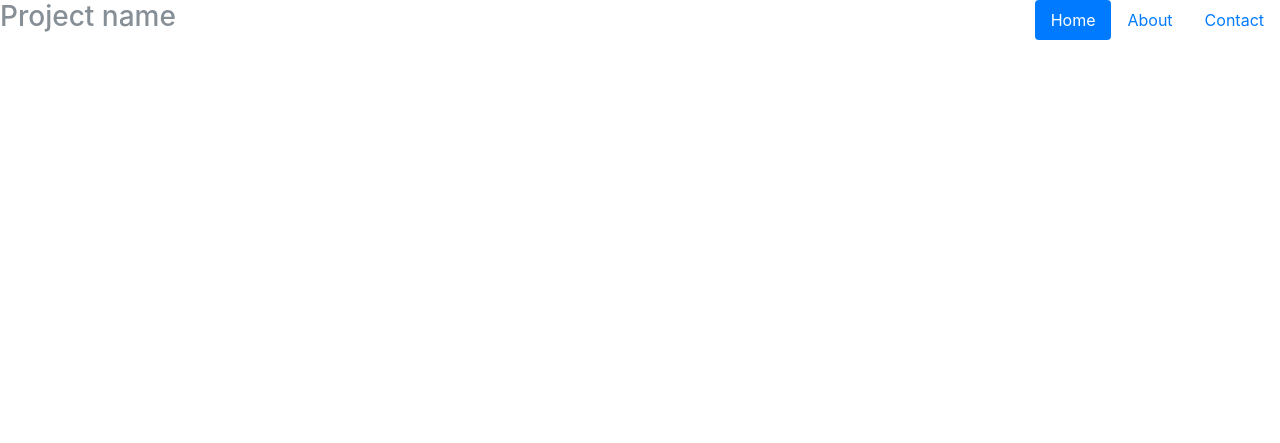
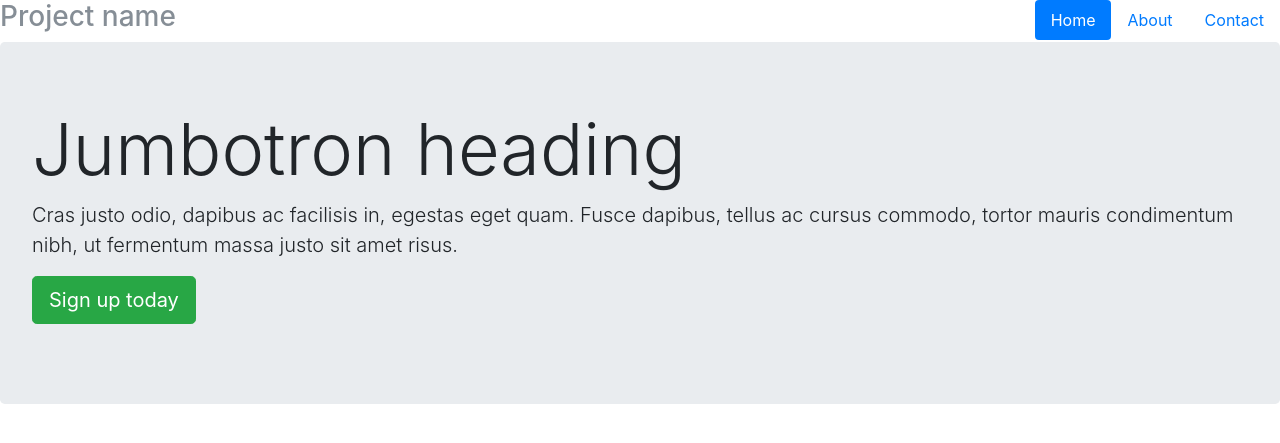
Before and after one commit to SaiGo05/flask-site, a Flask app: template templates/layout.html in a window 1280 px wide. Shown: the top 443 px of the page. Run offline with Flask 2, Linux system fonts and the light colour scheme; the template is opened without the code that fills it, so the values that code supplies are empty; some libraries are stand-ins or nearby versions.

Commit message:
updated layout test

```diff
--- a/templates/layout.html
+++ b/templates/layout.html
@@ -27,8 +27,14 @@
             </nav>
             <h3 class="text-muted">Project name</h3>
         </header>
-
+        <main role="main">
+            <div class="jumbotron">
+                <h1 class="display-3">Jumbotron heading</h1>
+                    <p class="lead">Cras justo odio, dapibus ac facilisis in, egestas eget quam. Fusce dapibus, tellus ac cursus commodo, tortor mauris condimentum nibh, ut fermentum massa justo sit amet risus.</p>
+                    <p><a class="btn btn-lg btn-success" href="#" role="button">Sign up today</a></p>
+            </div>
         {% block content %}
         {% endblock %}
+        </main>
     </body>
 </html>
```
